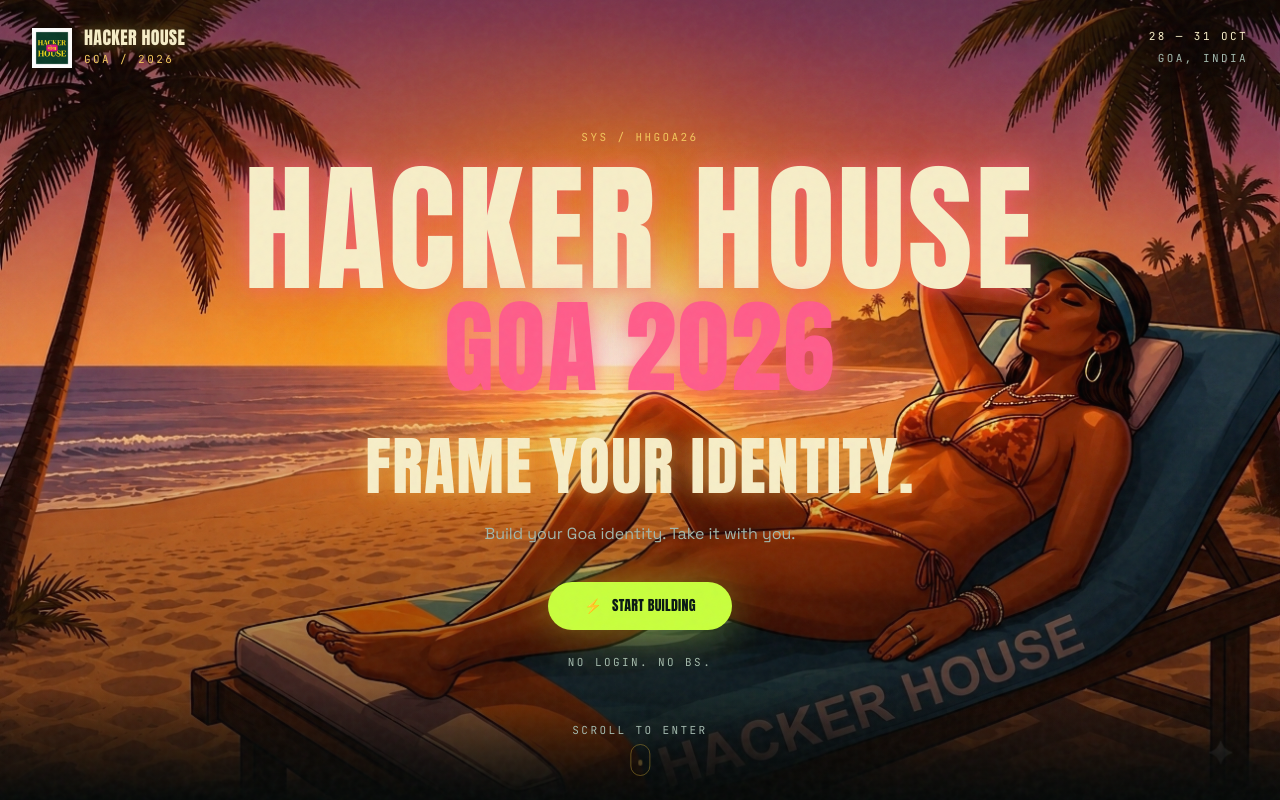
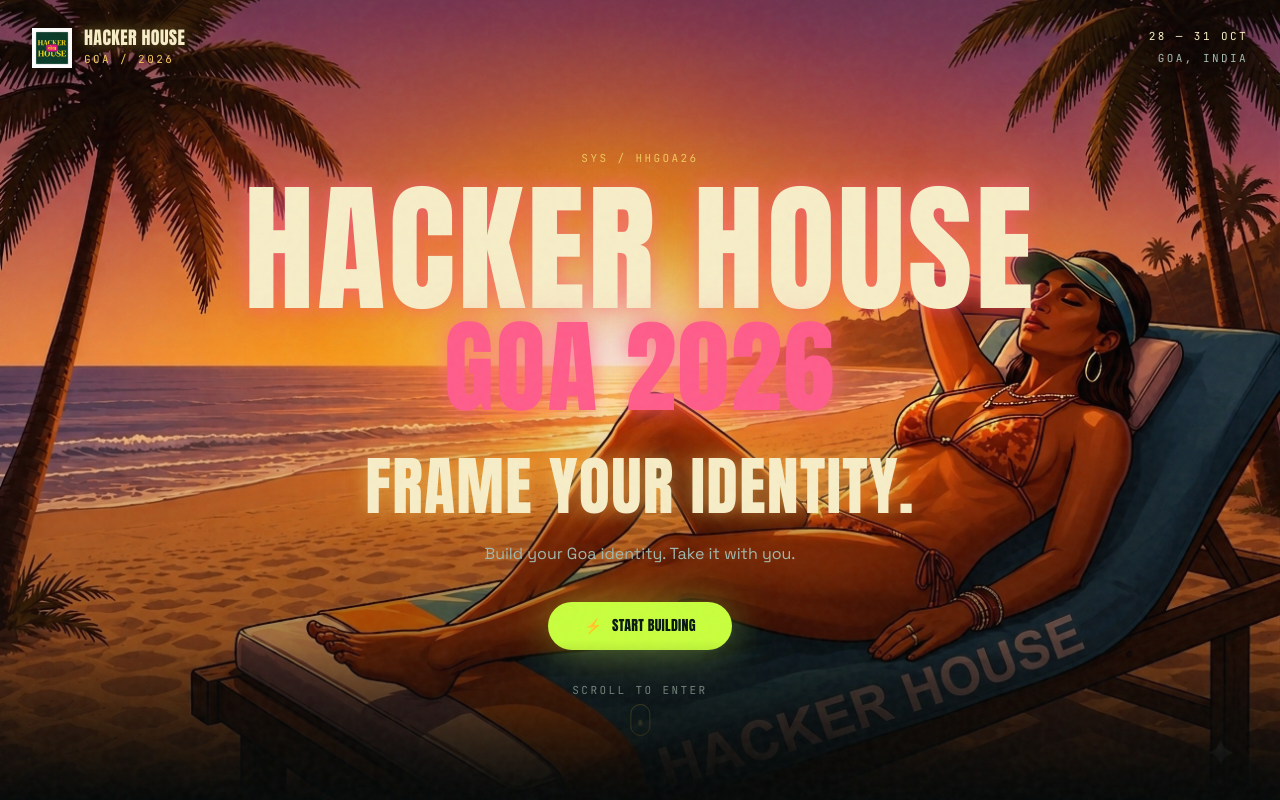
Before and after one commit to AnkarIIT/ID-Card-generator, a React (Vite) app: page / in a window 1280 px wide. Shown: the top 800 px of the page. Built offline with nearby package versions, Linux system fonts and the light colour scheme.

Commit message:
src update

```diff
--- a/src/App.tsx
+++ b/src/App.tsx
@@ -103,6 +103,8 @@
 
       {/* ── 02 BUILDER ── */}
       <section id="builder-top" className="relative z-10 bg-[#050807]">
+        {/* Soft edge fade that slides up with the builder */}
+        <div className="pointer-events-none absolute left-0 right-0 top-0 h-40 -translate-y-full bg-gradient-to-b from-transparent to-[#050807]" />
         {/* arrival band: the beach darkening into the UI */}
         <div className="relative h-[46vh] min-h-[320px] w-full overflow-hidden">
           <div className="relative z-10 flex h-full flex-col items-center justify-center px-6 text-center">
--- a/src/components/experience/Hero.tsx
+++ b/src/components/experience/Hero.tsx
@@ -169,24 +169,13 @@
             </button>
           </motion.div>
 
-          <motion.p
-            className="mono-tag mt-6 text-[#a2b8ad]"
-            initial={{ opacity: 0 }}
-            animate={{ opacity: 1 }}
-            transition={{ delay: 3.4, duration: 0.6 }}
-          >
-            NO LOGIN. NO BS.
-          </motion.p>
         </div>
-
-        {/* bottom transition fade */}
-        <div className="pointer-events-none absolute bottom-0 left-0 right-0 z-[6] h-28 bg-gradient-to-t from-[#050807] to-transparent" />
 
         {/* scroll hint */}
         <motion.button
           type="button"
           onClick={onEnter}
-          className="absolute bottom-6 left-1/2 z-10 flex -translate-x-1/2 flex-col items-center gap-1.5 cursor-pointer"
+          className="absolute bottom-16 left-1/2 z-10 flex -translate-x-1/2 flex-col items-center gap-1.5 cursor-pointer"
           initial={{ opacity: 0 }}
           animate={{ opacity: 1 }}
           transition={{ delay: 3.5, duration: 0.8 }}
```
